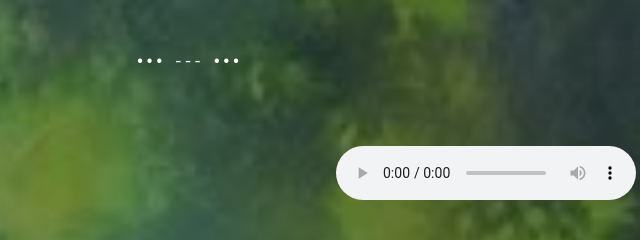
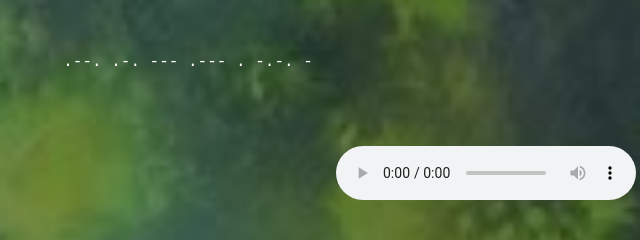
Before and after one commit to TwiinArmageddon/onlyforyou.github.io, a plain HTML site: page index.html in a window 1280 px wide. Shown: the part 377-617 px from the top of the page, 452-1092 px from the left. Drawn offline with Linux system fonts and the light colour scheme.

Commit message:
Update index.html

```diff
--- a/index.html
+++ b/index.html
@@ -74,7 +74,7 @@
       </div>
 
       <div class="section" id="morse">
-        <p>••• --- •••</p>
+        <p>.--. .-. --- .--- . -.-. - </p>
         <!--
         <div id="code5" class="hidden-code">
           Última letra: <strong>A</strong>
```
